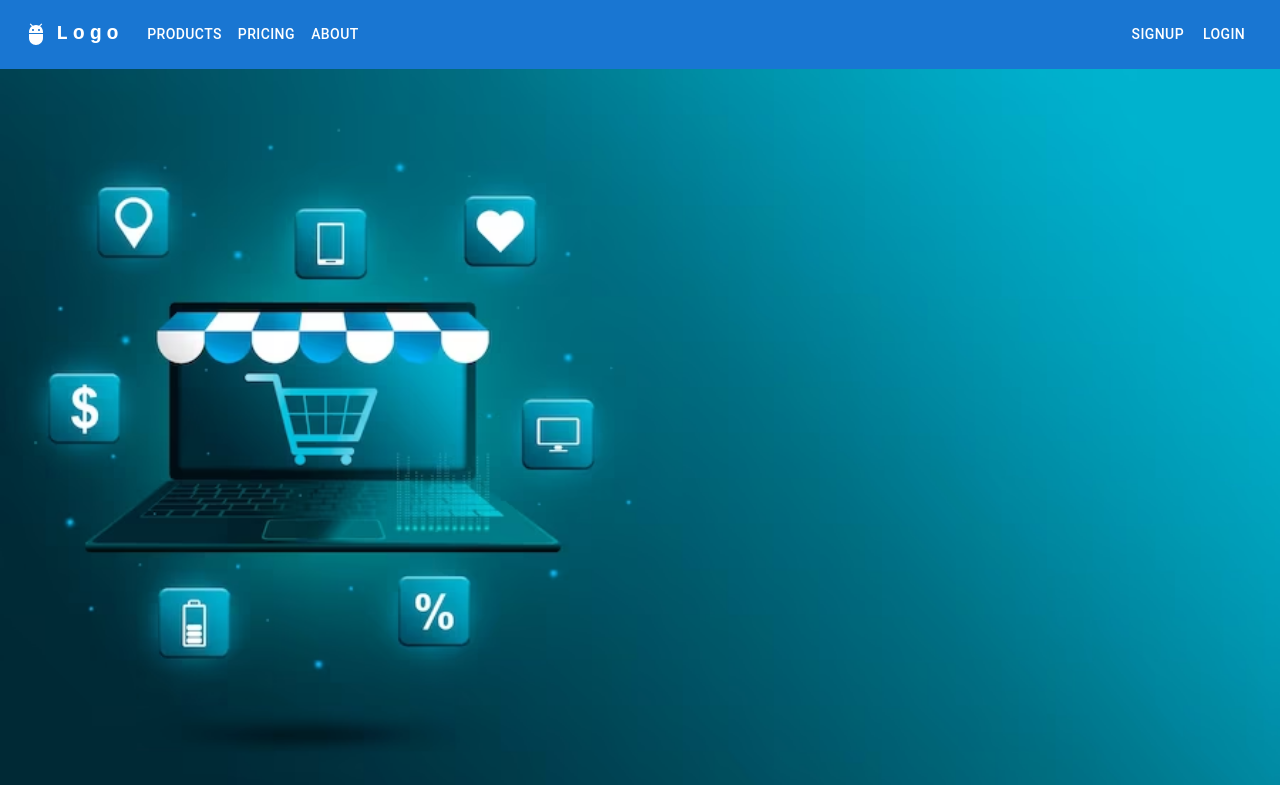
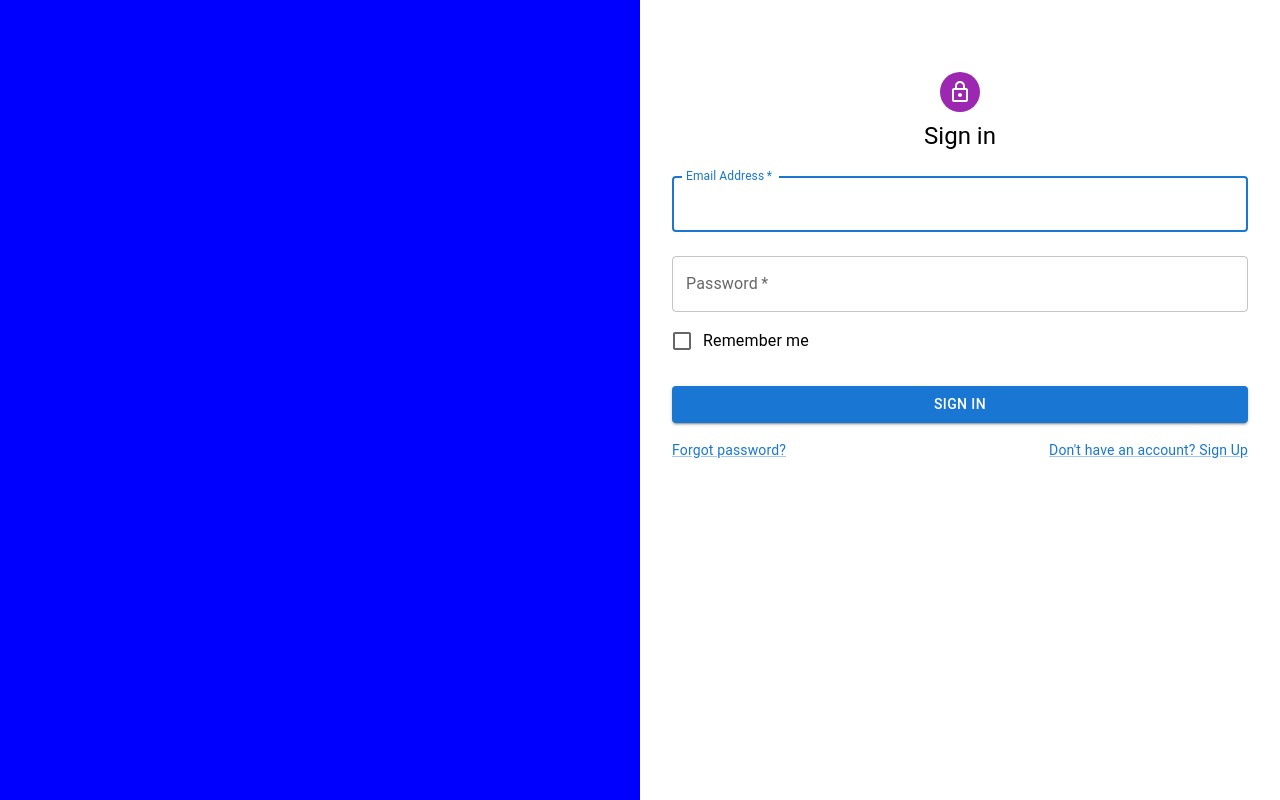
Before and after one commit to Mohan1597/E-CommerceApp, a React (Create React App) app in the folder ecommerce-app/: page /login-page in a window 1280 px wide. Built offline with nearby package versions, Linux system fonts and the light colour scheme.

Commit message:
LogInPage

```diff
--- a/ecommerce-app/package.json
+++ b/ecommerce-app/package.json
@@ -13,7 +13,8 @@
     "react": "^18.2.0",
     "react-dom": "^18.2.0",
     "react-redux": "^8.1.3",
-    "react-scripts": "5.0.1",
+    "react-router-dom": "^6.18.0",
+    "react-scripts": "^5.0.1",
     "web-vitals": "^2.1.4"
   },
   "scripts": {
--- a/ecommerce-app/src/App.jsx
+++ b/ecommerce-app/src/App.jsx
@@ -1,12 +1,19 @@
-import logo from './logo.svg';
-import './App.css';
-import HomePage from './Components/Registartion/HomePage';
+import React, { Fragment } from 'react';
+import { BrowserRouter as Router, Route, Routes } from 'react-router-dom';
+import HomePage from './Components/Registartion/HomePage.jsx';
+import Registrationlayout from './Components/LayOuts/registrationlayout.jsx';
+import Login from './Components/Registartion/Login.jsx';
 
 function App() {
   return (
-    <div>
-        <HomePage />
-    </div>
+    <Router>
+      <Fragment>
+        <Routes>
+          <Route path="/" element={<HomePage />} />
+          <Route path="/login-page" element={<Login />} />
+        </Routes>
+      </Fragment>
+    </Router>
   );
 }
 
--- /dev/null
+++ b/ecommerce-app/src/Components/LayOuts/registrationlayout.jsx
@@ -0,0 +1,18 @@
+import React from 'react';
+import { Grid } from '@mui/material';
+import { backgroundblue } from './styles';
+
+const Registrationlayout = ({ children }) => {
+  return (
+    <Grid container spacing={0}>
+      <Grid xs={12} md={6} style={backgroundblue}>
+        {/* Your content for the left grid goes here */}
+      </Grid>
+      <Grid xs={12} md={6}>
+        {children}
+      </Grid>
+    </Grid>
+  );
+};
+
+export default Registrationlayout;
--- /dev/null
+++ b/ecommerce-app/src/Components/LayOuts/styles.jsx
@@ -0,0 +1,4 @@
+export const backgroundblue = {
+    height: '100vh',
+    background: 'blue',
+}
--- a/ecommerce-app/src/Components/MUIComponents/HomeBar.tsx
+++ b/ecommerce-app/src/Components/MUIComponents/HomeBar.tsx
@@ -12,12 +12,17 @@ import Button from '@mui/material/Button';
 import Tooltip from '@mui/material/Tooltip';
 import MenuItem from '@mui/material/MenuItem';
 import AdbIcon from '@mui/icons-material/Adb';
+import { buttonstylewhite, justifyContent } from './styles';
+import { buttonstyleyellow } from './styles';
+import { Navigate, useNavigate } from 'react-router-dom';
 
 
 
 function ResponsiveAppBar() {
   const [anchorElNav, setAnchorElNav] = React.useState<null | HTMLElement>(null);
   const [anchorElUser, setAnchorElUser] = React.useState<null | HTMLElement>(null);
+
+  const navigate = useNavigate();
 
   const pages = ['Products', 'Pricing', 'About'];
   const settings = ['Profile', 'Account', 'Dashboard', 'Logout'];
@@ -128,13 +133,25 @@ function ResponsiveAppBar() {
           </Box>
 
           <Box sx={{ flexGrow: 0 }}>
-             <Button
-               sx={{color: 'white'}}>
-                  SignUp
-             </Button>
-             <Button sx={{color: 'white'}}>
-                  Login
-             </Button>
+            <div style={justifyContent}>
+              <div>
+                <Button
+                    component="label"
+                    variant="contained"
+                    style={buttonstylewhite}>
+
+                        SignUp
+                  </Button>
+              </div>
+              <div>
+                <Button  style={buttonstyleyellow}
+                 onClick={() => navigate('/login-page')}>
+                        Login
+                  </Button>
+              </div>
+
+            </div>
+
           </Box>
         </Toolbar>
       </Container>
--- /dev/null
+++ b/ecommerce-app/src/Components/MUIComponents/styles.jsx
@@ -0,0 +1,17 @@
+import { colors } from "@mui/material";
+import { yellow } from "@mui/material/colors";
+
+export const buttonstylewhite = {
+    backgroundColor: 'white',
+    color: 'black',
+}
+
+export const buttonstyleyellow = {
+    backgroundColor: 'yellow',
+    color: 'black',
+}
+
+export const justifyContent = {
+    display: 'flex',
+    justifyContent: 'space-between',
+}
--- a/ecommerce-app/src/Components/Registartion/HomePage.jsx
+++ b/ecommerce-app/src/Components/Registartion/HomePage.jsx
@@ -9,9 +9,8 @@ const HomePage = () => {
            <ResponsiveAppBar />
         </Grid>
         <Grid item xs={12}>
-           <img src='Images\HomePage\home-bg.AVIF' alt='' style={{width: '100%'}}/>
+           <img src='Images\HomePage\home-bg.AVIF' alt='' style={{width: '100%',height: '583px'}}/>
         </Grid>
-
     </Grid>
   )
 }
--- /dev/null
+++ b/ecommerce-app/src/Components/Registartion/Login.jsx
@@ -0,0 +1,87 @@
+import * as React from 'react';
+import Avatar from '@mui/material/Avatar';
+import Button from '@mui/material/Button';
+import CssBaseline from '@mui/material/CssBaseline';
+import TextField from '@mui/material/TextField';
+import FormControlLabel from '@mui/material/FormControlLabel';
+import Checkbox from '@mui/material/Checkbox';
+import Link from '@mui/material/Link';
+import Paper from '@mui/material/Paper';
+import Box from '@mui/material/Box';
+import Grid from '@mui/material/Grid';
+import LockOutlinedIcon from '@mui/icons-material/LockOutlined';
+import Typography from '@mui/material/Typography';
+import { createTheme, ThemeProvider } from '@mui/material/styles';
+import Registrationlayout from '../LayOuts/registrationlayout';
+
+const Login = () => {
+  return (
+       <Registrationlayout>
+          <Box
+            sx={{
+              my: 8,
+              mx: 4,
+              display: 'flex',
+              flexDirection: 'column',
+              alignItems: 'center',
+            }}
+          >
+            <Avatar sx={{ m: 1, bgcolor: 'secondary.main' }}>
+              <LockOutlinedIcon />
+            </Avatar>
+            <Typography component="h1" variant="h5">
+              Sign in
+            </Typography>
+            <Box component="form" noValidate /* onSubmit={handleSubmit} */ sx={{ mt: 1 }}>
+              <TextField
+                margin="normal"
+                required
+                fullWidth
+                id="email"
+                label="Email Address"
+                name="email"
+                autoComplete="email"
+                autoFocus
+              />
+              <TextField
+                margin="normal"
+                required
+                fullWidth
+                name="password"
+                label="Password"
+                type="password"
+                id="password"
+                autoComplete="current-password"
+              />
+              <FormControlLabel
+                control={<Checkbox value="remember" color="primary" />}
+                label="Remember me"
+              />
+              <Button
+                type="submit"
+                fullWidth
+                variant="contained"
+                sx={{ mt: 3, mb: 2 }}
+              >
+                Sign In
+              </Button>
+              <Grid container>
+                <Grid item xs>
+                  <Link href="#" variant="body2">
+                    Forgot password?
+                  </Link>
+                </Grid>
+                <Grid item>
+                  <Link href="#" variant="body2">
+                    {"Don't have an account? Sign Up"}
+                  </Link>
+                </Grid>
+              </Grid>
+              {/* <Copyright sx={{ mt: 5 }} /> */}
+            </Box>
+          </Box>
+        </Registrationlayout>
+  )
+}
+
+export default Login
```
Also changed, not shown: 1 other file (tests, documents, lock files or other folders).
